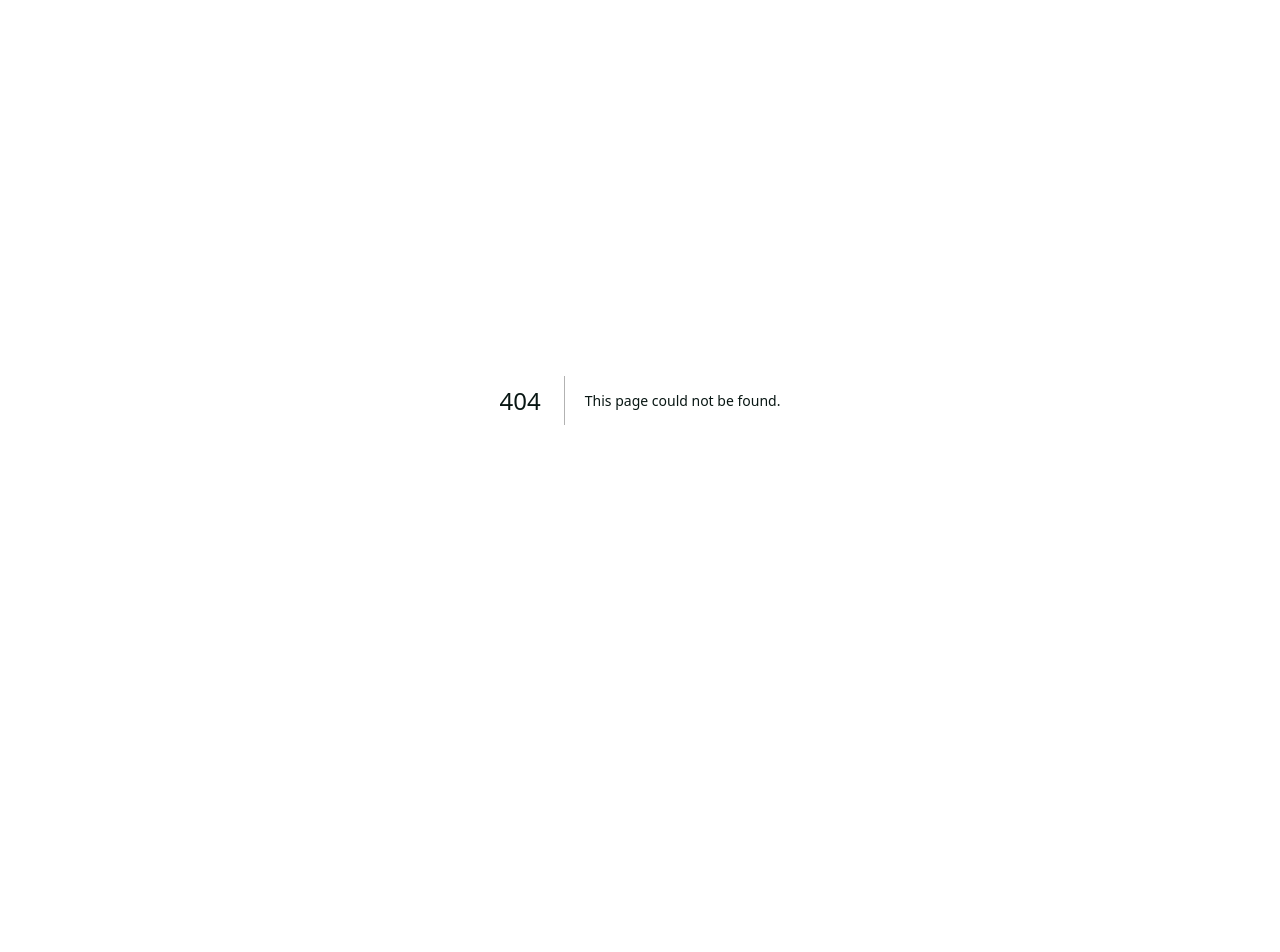
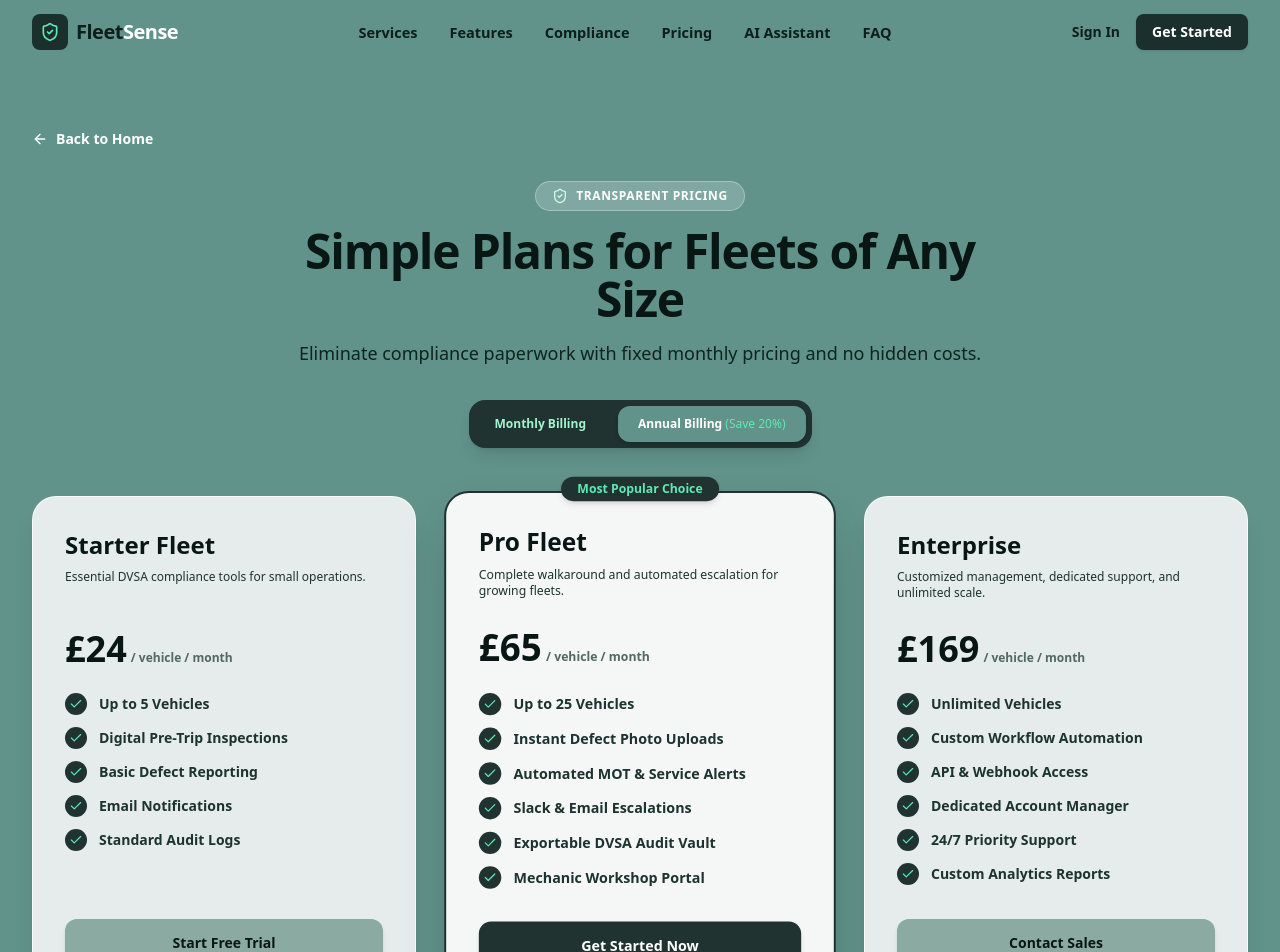
Before and after one commit to fizza-rauf/fleetsense-landingpage, a Next.js app: page /pricing in a window 1280 px wide. Before the commit this address had no page. Shown: the top 952 px of the page. Before the commit the page ends 800 px from the top, so only its background shows below. Built offline with nearby package versions, Linux system fonts and the light colour scheme.

Commit message:
feat: pricing page added

```diff
--- /dev/null
+++ b/src/app/pricing/page.jsx
@@ -0,0 +1,172 @@
+"use client";
+
+import { useState } from "react";
+import Link from "next/link";
+import Navbar from "@/components/landing/navbar";
+import Footer from "@/components/landing/footer";
+import { ArrowLeft, Check, ShieldCheck } from "lucide-react";
+
+export default function PricingPage() {
+  const [isAnnual, setIsAnnual] = useState(true);
+
+  const plans = [
+    {
+      name: "Starter Fleet",
+      description: "Essential DVSA compliance tools for small operations.",
+      priceMonthly: 29,
+      priceAnnual: 24,
+      features: [
+        "Up to 5 Vehicles",
+        "Digital Pre-Trip Inspections",
+        "Basic Defect Reporting",
+        "Email Notifications",
+        "Standard Audit Logs",
+      ],
+      popular: false,
+      cta: "Start Free Trial",
+    },
+    {
+      name: "Pro Fleet",
+      description: "Complete walkaround and automated escalation for growing fleets.",
+      priceMonthly: 79,
+      priceAnnual: 65,
+      features: [
+        "Up to 25 Vehicles",
+        "Instant Defect Photo Uploads",
+        "Automated MOT & Service Alerts",
+        "Slack & Email Escalations",
+        "Exportable DVSA Audit Vault",
+        "Mechanic Workshop Portal",
+      ],
+      popular: true,
+      cta: "Get Started Now",
+    },
+    {
+      name: "Enterprise",
+      description: "Customized management, dedicated support, and unlimited scale.",
+      priceMonthly: 199,
+      priceAnnual: 169,
+      features: [
+        "Unlimited Vehicles",
+        "Custom Workflow Automation",
+        "API & Webhook Access",
+        "Dedicated Account Manager",
+        "24/7 Priority Support",
+        "Custom Analytics Reports",
+      ],
+      popular: false,
+      cta: "Contact Sales",
+    },
+  ];
+
+  return (
+    <div className="min-h-screen bg-[#61938b] text-[#0f231f]">
+      <Navbar />
+
+      <main className="max-w-7xl mx-auto px-4 sm:px-6 lg:px-8 py-16">
+        {/* Back Link */}
+        <Link
+          href="/"
+          className="inline-flex items-center gap-2 text-sm font-semibold text-white hover:underline mb-8"
+        >
+          <ArrowLeft className="w-4 h-4" /> Back to Home
+        </Link>
+
+        {/* Header */}
+        <div className="text-center max-w-3xl mx-auto mb-12">
+          <div className="inline-flex items-center gap-2 px-4 py-1.5 rounded-full bg-white/20 text-white text-xs font-semibold backdrop-blur-md border border-white/30 uppercase tracking-wider mb-4">
+            <ShieldCheck className="w-4 h-4 text-emerald-100" /> Transparent Pricing
+          </div>
+          <h1 className="text-4xl sm:text-5xl font-extrabold text-[#091714] tracking-tight">
+            Simple Plans for Fleets of Any Size
+          </h1>
+          <p className="mt-4 text-base sm:text-lg font-medium text-[#0f231f] leading-relaxed">
+            Eliminate compliance paperwork with fixed monthly pricing and no hidden costs.
+          </p>
+
+          {/* Billing Toggle */}
+          <div className="mt-8 inline-flex items-center gap-3 bg-[#203330] p-1.5 rounded-2xl shadow-lg">
+            <button
+              onClick={() => setIsAnnual(false)}
+              className={`px-5 py-2.5 rounded-xl text-xs font-bold transition-all ${
+                !isAnnual
+                  ? "bg-[#61938b] text-white shadow-md"
+                  : "text-emerald-200 hover:text-white"
+              }`}
+            >
+              Monthly Billing
+            </button>
+            <button
+              onClick={() => setIsAnnual(true)}
+              className={`px-5 py-2.5 rounded-xl text-xs font-bold transition-all ${
+                isAnnual
+                  ? "bg-[#61938b] text-white shadow-md"
+                  : "text-emerald-200 hover:text-white"
+              }`}
+            >
+              Annual Billing <span className="text-emerald-300 font-normal">(Save 20%)</span>
+            </button>
+          </div>
+        </div>
+
+        {/* Pricing Cards */}
+        <div className="grid grid-cols-1 md:grid-cols-3 gap-8 mb-16 items-stretch">
+          {plans.map((plan, idx) => (
+            <div
+              key={idx}
+              className={`relative rounded-3xl p-8 flex flex-col justify-between transition-all ${
+                plan.popular
+                  ? "bg-[#f4f7f5] border-2 border-[#203330] shadow-2xl scale-[1.02]"
+                  : "bg-[#f4f7f5]/90 border border-white/80 shadow-xl"
+              }`}
+            >
+              {plan.popular && (
+                <span className="absolute -top-4 left-1/2 -translate-x-1/2 bg-[#203330] text-emerald-300 px-4 py-1 rounded-full text-xs font-bold shadow-md">
+                  Most Popular Choice
+                </span>
+              )}
+
+              <div>
+                <h2 className="text-2xl font-bold text-[#091714] mb-2">{plan.name}</h2>
+                <p className="text-xs font-medium text-[#1c332e] mb-6 min-h-[36px]">
+                  {plan.description}
+                </p>
+
+                <div className="flex items-baseline gap-1 mb-6">
+                  <span className="text-4xl font-extrabold text-[#091714]">
+                    £{isAnnual ? plan.priceAnnual : plan.priceMonthly}
+                  </span>
+                  <span className="text-xs font-bold text-[#526863]">/ vehicle / month</span>
+                </div>
+
+                <div className="space-y-3 mb-8">
+                  {plan.features.map((feature, fIdx) => (
+                    <div key={fIdx} className="flex items-center gap-3 text-sm font-semibold text-[#1c332e]">
+                      <div className="p-1 rounded-full bg-[#203330] text-emerald-300 shrink-0">
+                        <Check className="w-3.5 h-3.5" />
+                      </div>
+                      <span>{feature}</span>
+                    </div>
+                  ))}
+                </div>
+              </div>
+
+              <Link
+                href="/login"
+                className={`w-full text-center py-3.5 rounded-xl font-bold text-sm transition-all shadow-md ${
+                  plan.popular
+                    ? "bg-[#203330] text-white hover:bg-[#122220]"
+                    : "bg-[#8baaa1] text-[#091714] hover:bg-[#7a9990]"
+                }`}
+              >
+                {plan.cta}
+              </Link>
+            </div>
+          ))}
+        </div>
+      </main>
+
+      <Footer />
+    </div>
+  );
+}
--- a/src/components/landing/navbar.jsx
+++ b/src/components/landing/navbar.jsx
@@ -8,7 +8,7 @@ const LINKS = [
   { label: "Services", href: "/services" },
   { label: "Features", href: "/features" },
   { label: "Compliance", href: "/compliance" },
-  { label: "Pricing", href: "#pricing" },
+  { label: "Pricing", href: "/pricing" },
   { label: "AI Assistant", href: "#ai-assistant" },
   { label: "FAQ", href: "#faq" },
 ];
```
